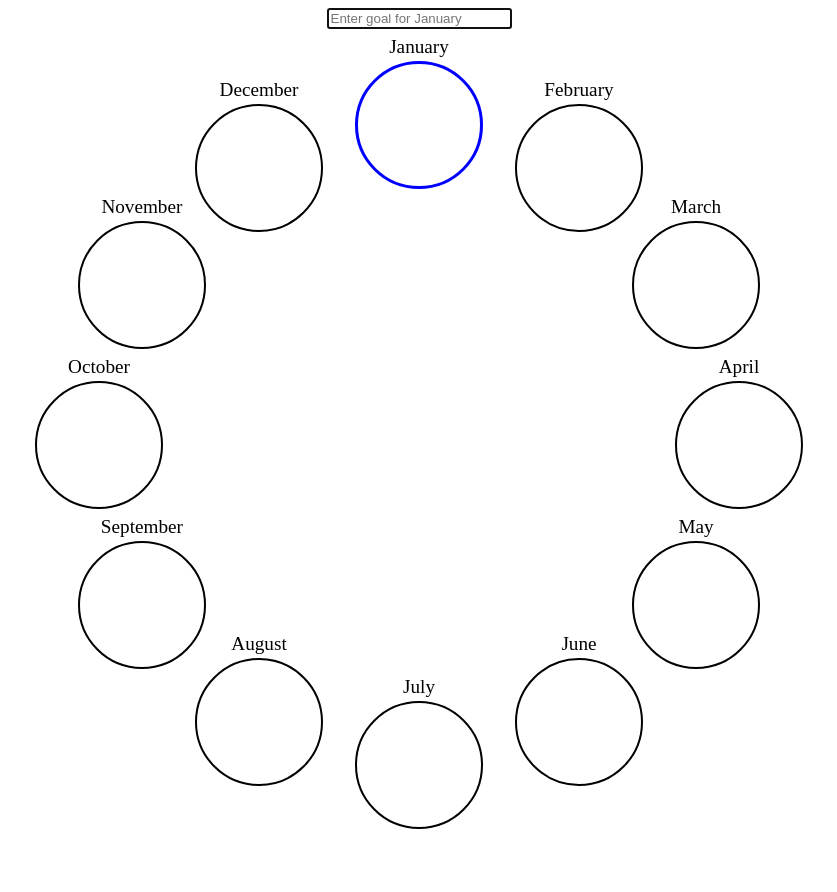
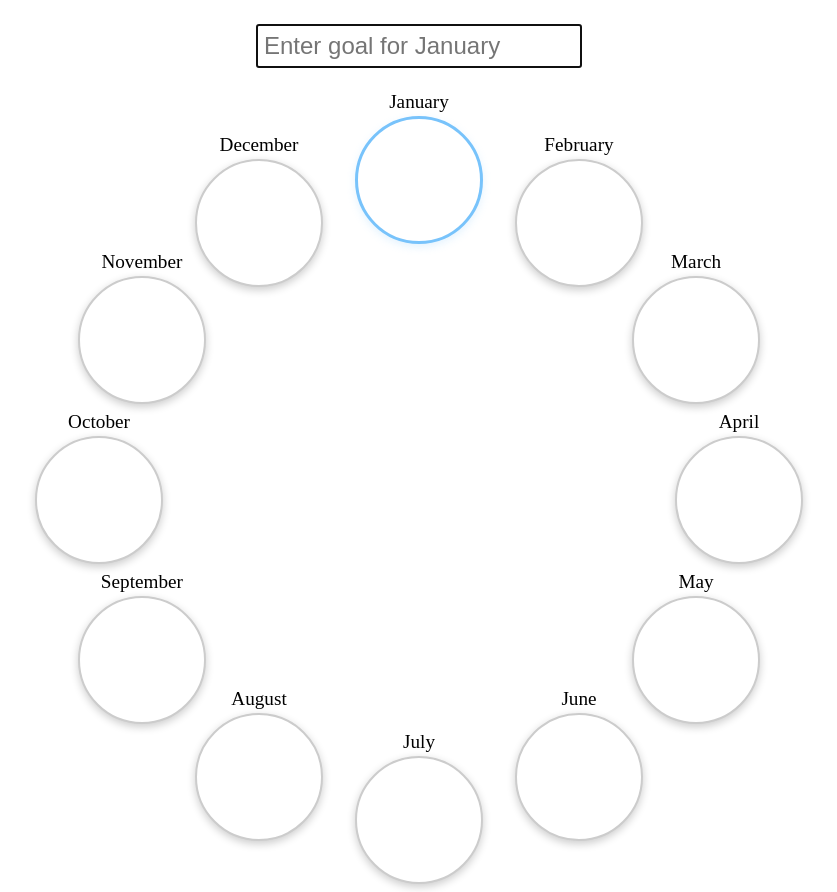
Before and after one commit to valterkraemer/circular-calendar, a SvelteKit app: page / in a window 1280 px wide. Shown: the whole page, without its empty margins (221-1058 px from the left). Before the commit the page ends 829 px from the top, so only its background shows below. Built offline with nearby package versions, Linux system fonts and the light colour scheme.

Commit message:
Make things look a bit nicer

```diff
--- a/src/components/Calendar.svelte
+++ b/src/components/Calendar.svelte
@@ -38,11 +38,13 @@
 	}
 </script>
 
+<div class="months-wrapper">
 	<ol>
 		{#each goals as goal, index}
 			<li>
 				<h2>{monthName(index)}</h2>
 				<button
+					class="goal"
 					draggable="true"
 					class:dragover={index === dragoverIndex}
 					class:selected={index === selectedGoalIndex}
@@ -65,20 +67,31 @@
 			</li>
 		{/each}
 	</ol>
+</div>
 
 <style>
-	ol {
-		padding: 0;
-		list-style: none;
-		position: relative;
+	.months-wrapper {
+		--month-diameter: 8rem;
+		--month-radius: calc(var(--month-diameter) / 2);
+		/* To counter li positioning */
+		padding: 2em var(--month-radius) var(--month-diameter) var(--month-radius);
+
 		width: 40rem;
 		height: 40rem;
 		margin: auto;
 	}
 
+	ol {
+		padding: 0;
+		list-style: none;
+		position: relative;
+		width: 100%;
+		height: 100%;
+	}
+
 	li {
 		position: absolute;
-		margin-left: -4rem;
+		margin-left: calc(var(--month-radius) * -1);
 		text-align: center;
 	}
 
@@ -153,25 +166,27 @@
 		margin: 0;
 	}
 
-	button {
+	.goal {
 		display: flex;
 		align-items: center;
 		justify-content: center;
 		border-radius: 50%;
-		width: 8rem;
-		height: 8rem;
+		width: var(--month-diameter);
+		height: var(--month-diameter);
 		text-align: center;
-		border: 2px solid black;
+		border: 2px solid #ccc;
 		cursor: pointer;
 		background-color: white;
 		font-size: inherit;
+		box-shadow: 0px 3px 8px rgba(0, 0, 0, 0.2);
 	}
 
 	.dragover {
-		background-color: red;
+		background-color: #eee;
 	}
 
 	.selected {
-		border: 3px solid blue;
+		border: 3px solid rgb(120, 195, 251);
+		box-shadow: 0px 3px 8px rgba(120, 195, 251, 0.2);
 	}
 </style>
--- a/src/routes/+page.svelte
+++ b/src/routes/+page.svelte
@@ -14,19 +14,31 @@
 	}
 </script>
 
+<section>
+	<div class="input-container">
 		<input
 			bind:this={input}
 			bind:value={goals[selectedGoalIndex]}
 			placeholder="Enter goal for {monthName(selectedGoalIndex)}"
 		/>
+	</div>
 
 	<Calendar {goals} bind:selectedGoalIndex />
+</section>
 
 <style>
+	section {
+		padding: 1rem;
+	}
+
+	.input-container {
+		display: flex;
+		justify-content: center;
+		margin: auto;
+	}
+
 	input {
-		display: block;
-		margin: auto;
-
-		margin-bottom: 2rem;
+		font-size: 1.5rem;
+		padding: 0.25em;
 	}
 </style>
```
Lines whose indentation alone changed are shown as unchanged.
